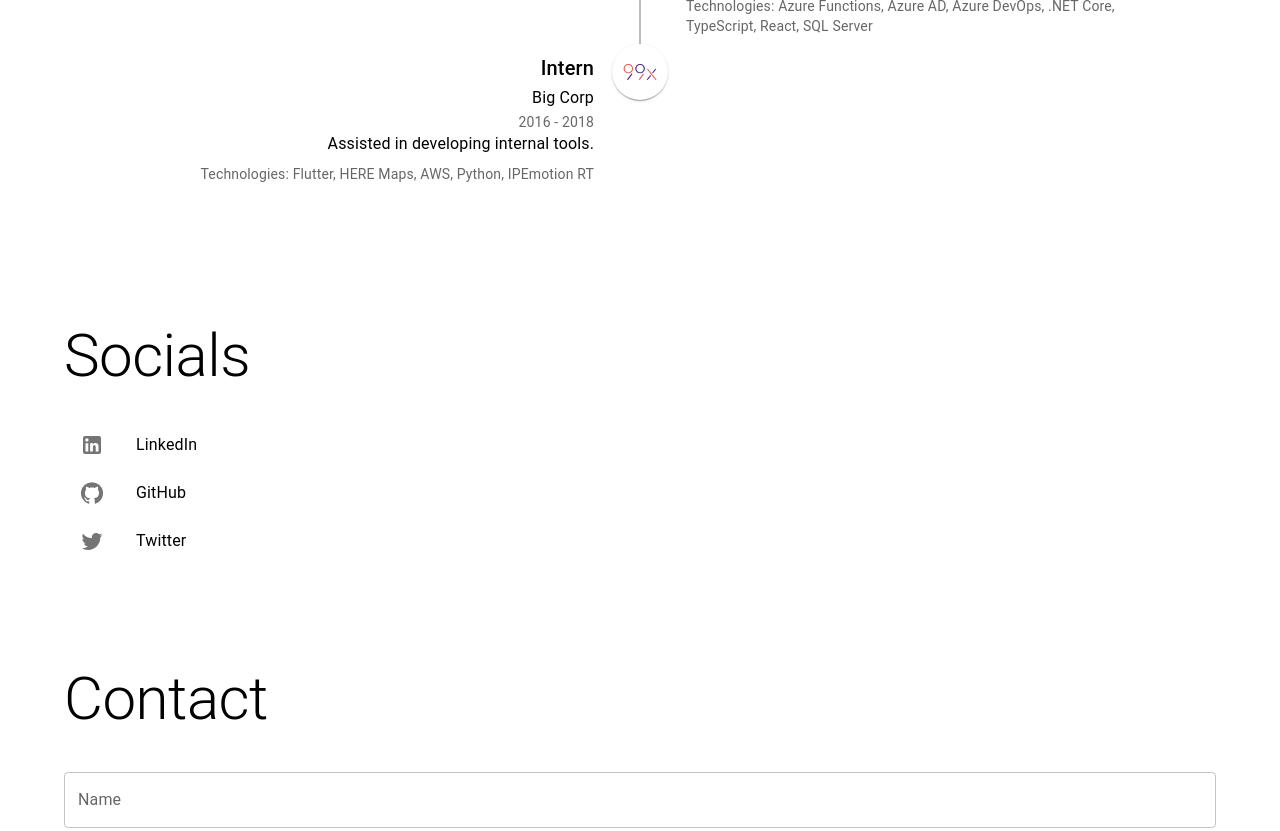
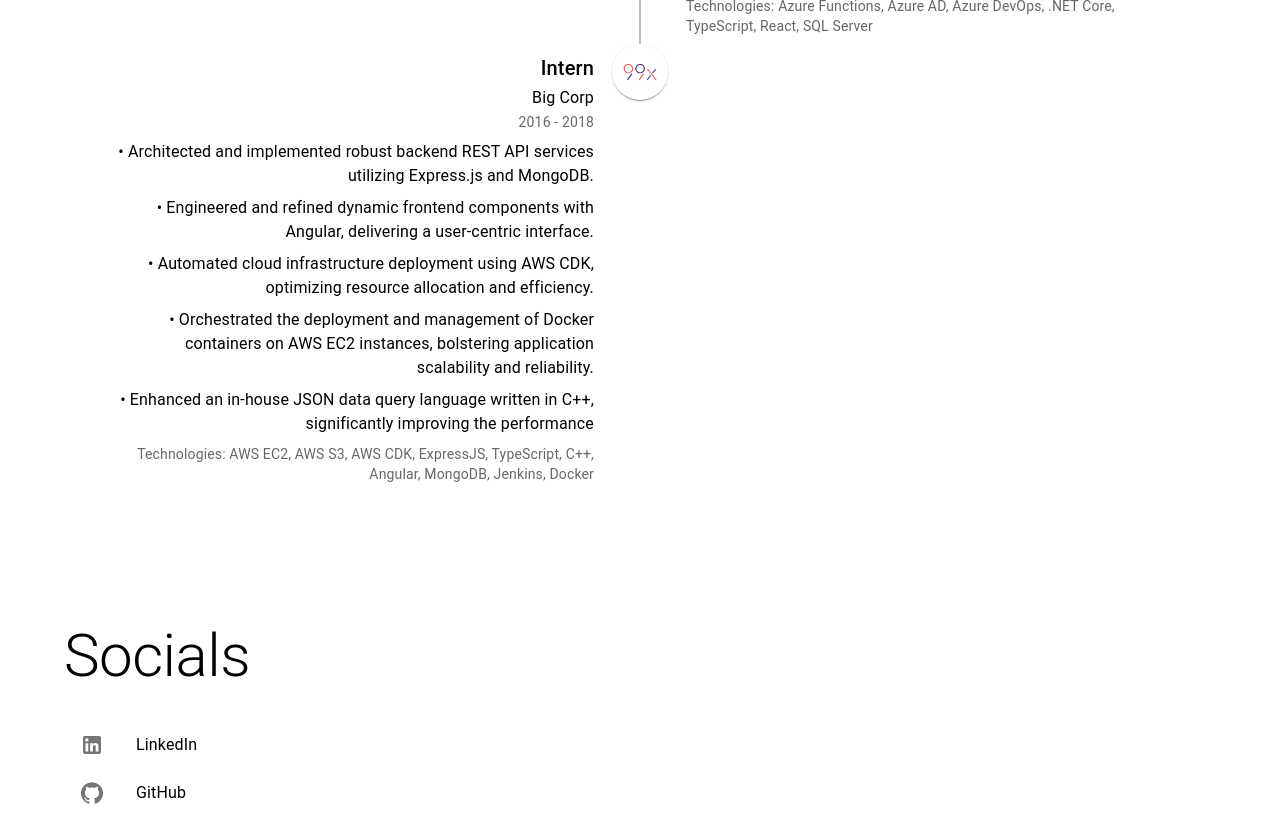
Before and after one commit to isuru117/portfolio, a React (Create React App) app: page / in a window 1280 px wide. Shown: the part 1660-2491 px from the top of the page. Built offline with nearby package versions, Linux system fonts and the light colour scheme.

Commit message:
update content

```diff
--- a/src/components/Experience/Experience.tsx
+++ b/src/components/Experience/Experience.tsx
@@ -47,8 +47,13 @@ const experiences = [
         date: '2016 - 2018',
         title: 'Intern',
         company: 'Big Corp',
-        description: 'Assisted in developing internal tools.',
-        technologies: 'Flutter, HERE Maps, AWS, Python, IPEmotion RT',
+        description: `
+        • Architected and implemented robust backend REST API services utilizing Express.js and MongoDB.
+        • Engineered and refined dynamic frontend components with Angular, delivering a user-centric interface.
+        • Automated cloud infrastructure deployment using AWS CDK, optimizing resource allocation and efficiency.
+        • Orchestrated the deployment and management of Docker containers on AWS EC2 instances, bolstering application scalability and reliability.
+        • Enhanced an in-house JSON data query language written in C++, significantly improving the performance`,
+        technologies: 'AWS EC2, AWS S3, AWS CDK, ExpressJS, TypeScript, C++, Angular, MongoDB, Jenkins, Docker',
         icon: logo_99x
     },
 ];
```
